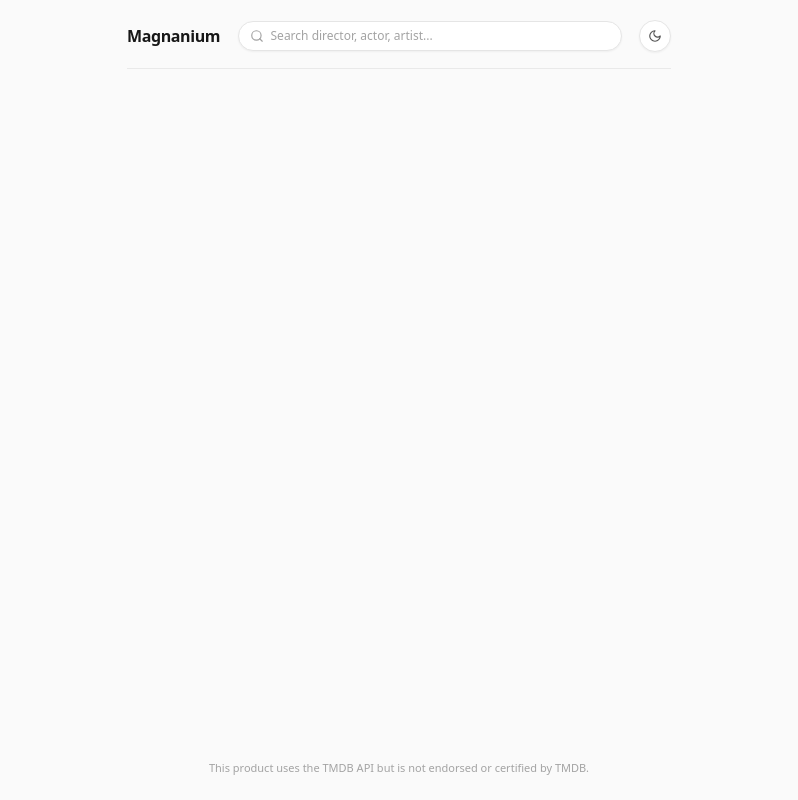
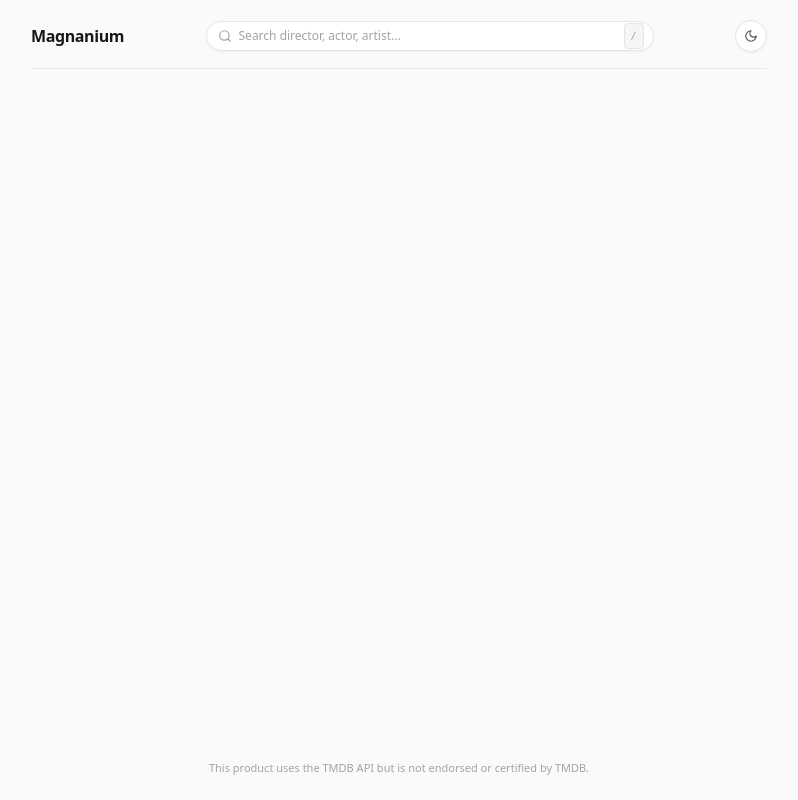
Before and after one commit to dawit909/magnanium, a Next.js app: page / in a window 1280 px wide. Shown: the whole page, without its empty margins (241-1039 px from the left). Built offline with nearby package versions, Linux system fonts and the light colour scheme.

Commit message:
Expand page width to max-w-3xl and add '/' key shortcut to focus search bar

```diff
--- a/src/app/layout.tsx
+++ b/src/app/layout.tsx
@@ -14,7 +14,7 @@ export default function RootLayout({
   return (
     <html lang="en" suppressHydrationWarning>
       <body className="min-h-screen flex flex-col antialiased font-sans">
-        <main className="flex-1 max-w-xl w-full mx-auto px-4 pb-12">{children}</main>
+        <main className="flex-1 max-w-3xl w-full mx-auto px-4 pb-12">{children}</main>
         <footer className="py-6 text-center text-[11px] text-neutral-400 dark:text-neutral-600">
           <span>This product uses the TMDB API but is not endorsed or certified by TMDB.</span>
         </footer>
--- a/src/components/FeedApp.tsx
+++ b/src/components/FeedApp.tsx
@@ -45,6 +45,28 @@ export default function FeedApp({
   const [origin, setOrigin] = useState("");
 
   const searchContainerRef = useRef<HTMLDivElement>(null);
+  const searchInputRef = useRef<HTMLInputElement>(null);
+
+  // Focus search bar on "/" keypress
+  useEffect(() => {
+    const handleGlobalKeyDown = (e: KeyboardEvent) => {
+      if (e.key === "/") {
+        const active = document.activeElement;
+        const isInput =
+          active instanceof HTMLInputElement ||
+          active instanceof HTMLTextAreaElement ||
+          active?.getAttribute("contenteditable") === "true";
+
+        if (!isInput) {
+          e.preventDefault();
+          searchInputRef.current?.focus();
+        }
+      }
+    };
+
+    window.addEventListener("keydown", handleGlobalKeyDown);
+    return () => window.removeEventListener("keydown", handleGlobalKeyDown);
+  }, []);
 
   // Sync state whenever initialPerson changes (URL changes, Back/Forward browser navigation)
   useEffect(() => {
@@ -321,9 +343,10 @@ export default function FeedApp({
           </button>
 
           {/* Search Bar in Header */}
-          <div ref={searchContainerRef} className="flex-1 max-w-xs sm:max-w-sm relative">
+          <div ref={searchContainerRef} className="flex-1 max-w-sm sm:max-w-md relative">
             <Search className="w-3.5 h-3.5 text-neutral-400 dark:text-neutral-500 absolute left-3 top-1/2 -translate-y-1/2 pointer-events-none" />
             <input
+              ref={searchInputRef}
               type="text"
               value={query}
               onChange={(e) => setQuery(e.target.value)}
@@ -348,10 +371,15 @@ export default function FeedApp({
                 }
               }}
               placeholder="Search director, actor, artist..."
-              className="w-full pl-8 pr-3 py-1.5 rounded-full bg-white dark:bg-neutral-900 border border-neutral-200 dark:border-neutral-800 text-neutral-900 dark:text-neutral-100 placeholder-neutral-400 dark:placeholder-neutral-500 text-xs shadow-sm focus:outline-none focus:border-neutral-400 dark:focus:border-neutral-500 transition-colors"
+              className="w-full pl-8 pr-8 py-1.5 rounded-full bg-white dark:bg-neutral-900 border border-neutral-200 dark:border-neutral-800 text-neutral-900 dark:text-neutral-100 placeholder-neutral-400 dark:placeholder-neutral-500 text-xs shadow-sm focus:outline-none focus:border-neutral-400 dark:focus:border-neutral-500 transition-colors"
             />
             {isSearching && (
               <div className="w-3 h-3 border-2 border-neutral-400 border-t-transparent rounded-full animate-spin absolute right-3 top-1/2 -translate-y-1/2" />
+            )}
+            {!isSearching && !query && (
+              <kbd className="pointer-events-none px-1.5 py-0.5 text-[10px] font-mono rounded border border-neutral-200 dark:border-neutral-800 bg-neutral-100 dark:bg-neutral-800/80 text-neutral-400 dark:text-neutral-500 absolute right-2.5 top-1/2 -translate-y-1/2 hidden sm:inline-block">
+                /
+              </kbd>
             )}
 
             {/* Autocomplete Dropdown */}
```
